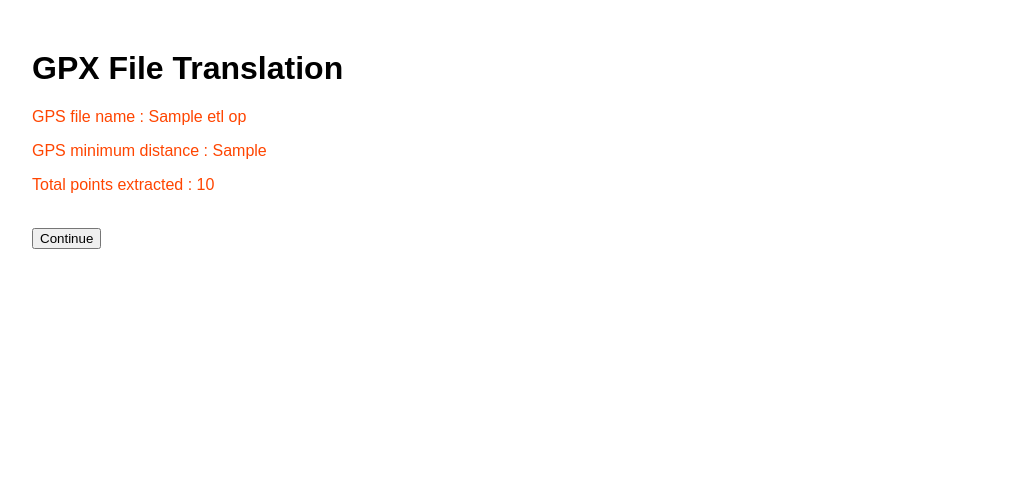
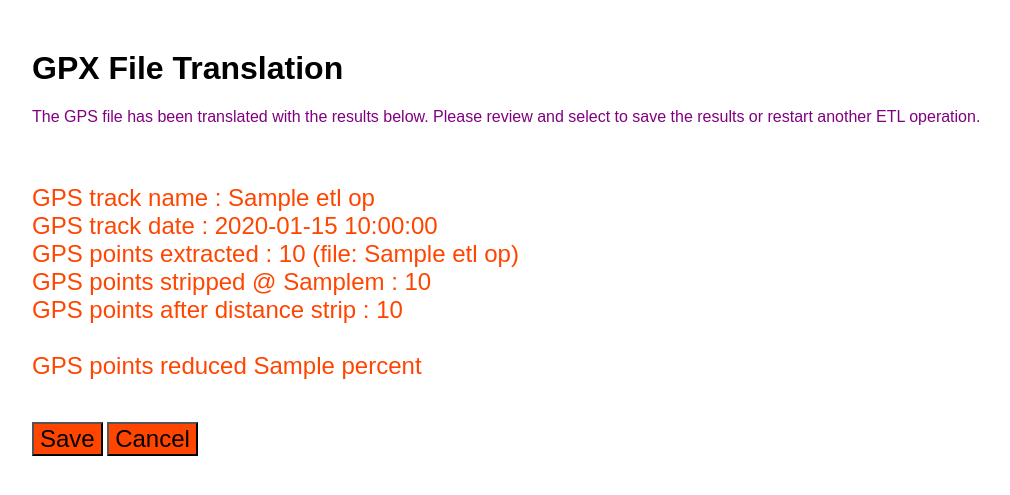
Before and after one commit to BillWilliams79/Cyclemeter-Map-Concat, a Flask app: template templates/gps_transform.html in a window 1280 px wide. Shown: the top 495 px of the page, without its empty margins (18-1028 px from the left). Run offline with Flask 2, Linux system fonts and the light colour scheme; the template is opened without the code that fills it: most values are stand-ins (such as "Sample title", 1, 10 or a date in 2020).

Commit message:
Add support for displaying track name and date. Remove necessity for gps_complete.html. Fix size of start page. Set autofocus on file name input.

```diff
--- a/app.py
+++ b/app.py
@@ -18,6 +18,7 @@ def init_etl_op(etl_op):
     gpx_etl_op["current_points"] = 0
     gpx_etl_op["extract_file_name"] =''
     gpx_etl_op["load_file_name"] = ''
+    gpx_etl_op['gpx_track_name'] = ''
     gpx_etl_op["gps_points"].clear()
 
 @app.route("/")
@@ -29,14 +30,28 @@ def index():
 @app.route("/gps_transform", methods=["POST"])
 def gps_transform_web():
     if request.method == 'POST':
+        #
+        # parse user input values using POST method
+        #
         file_name = request.form.get("file_name")
         min_delta = int(request.form.get("min_dist"))
         precision_reduction = int(request.form.get("precision_optimizer"))
         gpx_etl_op["extract_file_name"] = file_name
         gpx_etl_op["gps_min_delta"] = min_delta
         gpx_etl_op["gps_precision_reduction"] = precision_reduction
+        gpx_etl_op["load_file_name"] = 'Strava GPX {gps_min_delta}m {gps_precision_reduction}pr delta'.format(**gpx_etl_op)
+        #
+        # extract and optimize
+        #
         gps_extract.gpx_file_extract(gpx_etl_op)
-        return render_template('gps_transform.html', etl_op=gpx_etl_op)
+        gps_transform.distance_optimizer(gpx_etl_op)
+        gps_transform.precision_optimizer(gpx_etl_op)
+        gps_date = gpx_etl_op["track_date_time"].strftime('%A %B %d, %Y @ %I:%M%p')
+        percent_reduction = round(100 * (gpx_etl_op["delta_points_stripped"] / gpx_etl_op["imported_points"]), 1)
+        #
+        # render and continue
+        #
+        return render_template('gps_transform.html', etl_op=gpx_etl_op, gps_date = gps_date, pr = percent_reduction)
     else:
         redirect("/")
 
@@ -47,8 +62,7 @@ def gps_load_web():
         #
         # GPS Transform
         #
-        gps_transform.distance_optimizer(gpx_etl_op)
-        gps_transform.precision_optimizer(gpx_etl_op)
+        gps_load.gpx_file_load(gpx_etl_op)
         return render_template('gps_load.html', etl_op=gpx_etl_op)
     else:
         redirect("/")
@@ -59,7 +73,6 @@ def gps_complete_web():
         #
         # GPS Transform
         #
-        gpx_etl_op["load_file_name"] = 'Strava GPX {gps_min_delta}m {gps_precision_reduction}pr delta'.format(**gpx_etl_op)
         gps_load.gpx_file_load(gpx_etl_op)
         return render_template('gps_complete.html', etl_op=gpx_etl_op)
     else:
--- a/static/css/main.css
+++ b/static/css/main.css
@@ -9,9 +9,17 @@ p.explainer {
 
 p.lia {
     color:orangered;
+    font-size: 18pt;
 }
 
 form.extractform {
+    width: 800px;
     padding: 10px;
     margin-right: 400px;
 }
+
+.xformbutton {
+    font-size: 18pt;
+    color: black;
+    background-color: orangered;
+}
--- a/templates/gps_extract.html
+++ b/templates/gps_extract.html
@@ -10,9 +10,9 @@
     and then writes back out to a new GPX file.</p>
 <form class="extractform" method="POST", action="/gps_transform">
     <fieldset>
-        <legend>Input GPS transform information</legend>
-        <label for="fname">File Name</label>
-        <input type="text" id="fname" name="file_name" value="">
+        <legend>Enter GPS extract information</legend>
+        <label for="fname">GPX File Name</label>
+        <input type="text" id="fname" name="file_name" value="" autofocus="true">
         <br>
         <label for="mdist">Minimum distance between points in meters</label>
         <input type="text" id="mdist" name="min_dist" value="">
--- a/templates/gps_load.html
+++ b/templates/gps_load.html
@@ -5,14 +5,12 @@
 {% endblock %}
 
 {% block body %}
-<p class="explainer"> Your file has been translated according to the parameters below.
-    Select wether to continue and output the file or restart another GPS ETL operation.
+<p class="explainer"> Success! The new GPS track was saved as "{{ etl_op["load_file_name"] }}.gpx".
 </p>
-<form method="POST", action="/gps_complete">
+<form method="GET", action="/">
 
     <!-- implement file transform status here -->
 
     <input type="submit" value="Continue">
-    <input type="submit" formaction="/" formmethod="GET" value="Cancel">
 </form>
 {% endblock %}
--- a/templates/gps_transform.html
+++ b/templates/gps_transform.html
@@ -5,11 +5,21 @@
 {% endblock %}
 
 {% block body %}
-<p class="lia"> GPS file name : {{ etl_op["extract_file_name"] }}</p>
-<p class="lia"> GPS minimum distance : {{ etl_op["gps_min_delta"] }}</p>
-<p class="lia"> Total points extracted : {{ etl_op["imported_points"] }}</p>
+<p class="explainer"> The GPS file has been translated with the results below.
+    Please review and select to save the results or restart another ETL operation.
+</p>
 <br>
-<form method="POST", action="/gps_load">
-    <input type="submit" value="Continue"></submit>
+<p class="lia"> GPS track name : {{ etl_op["gps_track_name"] }} <br>
+                GPS track date : {{ gps_date }} <br>
+                GPS points extracted : {{ etl_op["imported_points"] }} (file: {{ etl_op["extract_file_name"]}}) <br>
+                GPS points stripped @ {{ etl_op["gps_min_delta"] }}m : {{ etl_op["delta_points_stripped"] }} <br>
+                GPS points after distance strip : {{ etl_op["current_points"] }} <br>
+                <br>
+                GPS points reduced {{ pr }} percent
+</p>
+<br>
+<form method="POST", action="/gps_load" >
+    <input class="xformbutton", type="submit" value="Save">
+    <input class="xformbutton", type="submit" formaction="/" formmethod="GET" value="Cancel">
 </form>
 {% endblock %}
```
